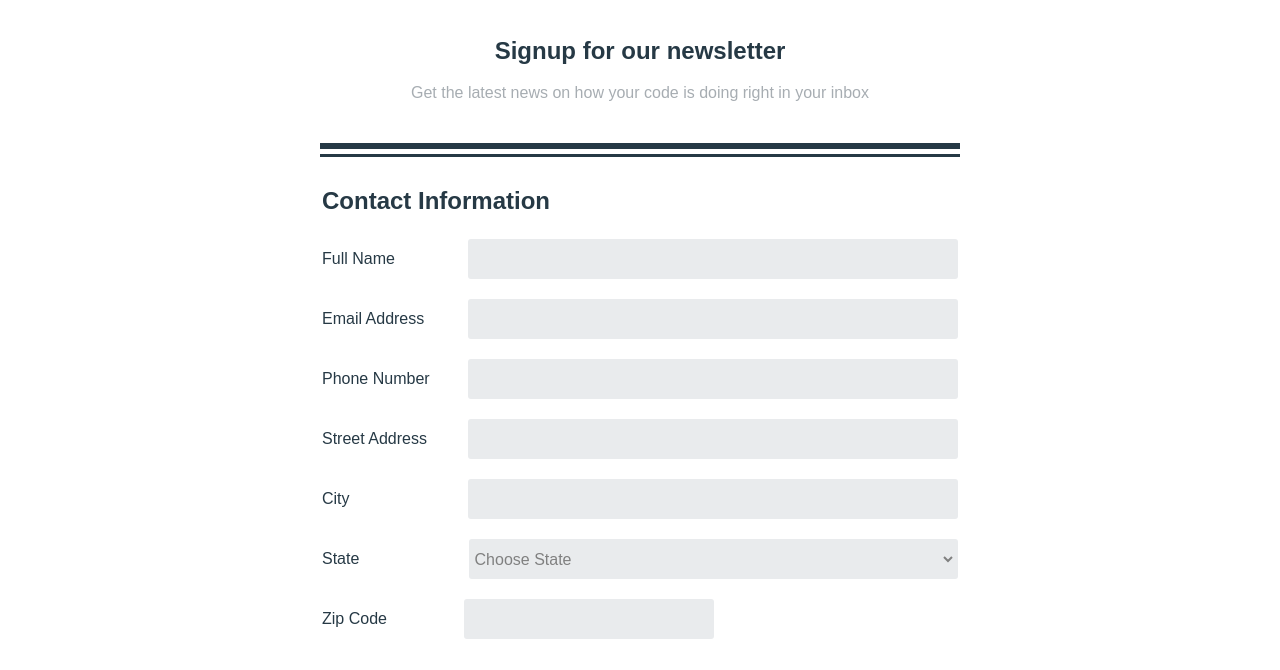
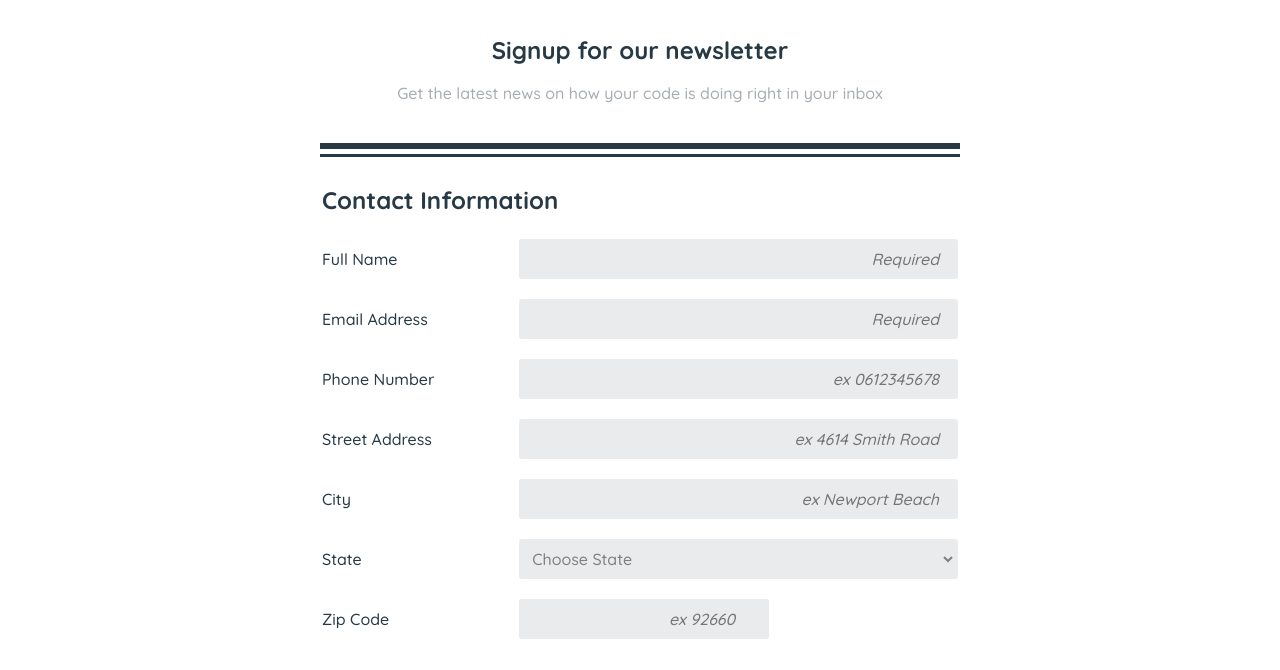
Before and after one commit to EskesJ/fewd-techdegree-unit3, a plain HTML site: page index.html in a window 1280 px wide. Shown: the part 130-800 px from the top of the page. Drawn offline with Linux system fonts and the light colour scheme.

Commit message:
added placeholders and some more styles, also tried to group  related code together as to not to repeat  to  much code

```diff
--- a/css/style.css
+++ b/css/style.css
@@ -39,6 +39,7 @@ textarea {
 textarea,
 select {
   background-color: #e9ebed;
+  padding: 7px;
   border-radius: 3px;
   width: 100%;
 }
@@ -48,13 +49,38 @@ legend {
   font-weight: bold;
 }
 
-/*------ Pseudo class------ */
+/*------ Pseudo------ */
 .contact-field input:hover,
 .contact-field-zip input:hover,
 select:hover,
 textarea:hover {
 border-color: #263945;
 }
+
+.contact-field input[type],
+.contact-field select,
+.contact-field-zip input[type],
+textarea {
+  box-shadow: none;
+  transition: box-shadow 1s;
+}
+
+.contact-field input[type]:focus,
+.contact-field select:focus,
+textarea:focus {
+  box-shadow: inset 0 0 10px #263945;
+}
+
+.contact-field-zip input[type]:focus {
+  box-shadow: inset 0 0 10px #263945;
+}
+
+input::placeholder {
+  text-align: right;
+  font-style: italic;
+  padding-right: 10px;
+}
+
 
 /*------ HEADER ONLY ------ */
 
@@ -110,7 +136,7 @@ label:first-of-type {
 
 .contact label {
   display: block;
-  margin: 20px 0 10px 20px;
+  margin: 20px 0 10px;
 }
 
 
@@ -162,7 +188,7 @@ textarea {
   padding: 10px;
 }
 
-/*------ submit buttton------ */
+/*------ submit buttton style and hover/focus state------ */
 
 button[type="submit"] {
   background-color: #2BB4FF;
@@ -172,7 +198,17 @@ button[type="submit"] {
   width: 100%;
   height: 60px;
   margin-top: 40px;
+  box-shadow: none;
+  transition: box-shadow 1s, background-color 1s;
 }
+
+
+button[type="submit"]:hover,
+button[type="submit"]:focus {
+    background-color: #263945;
+    box-shadow: inset 0 0 10px white;
+}
+
 
 /*------ footer------ */
 
@@ -183,7 +219,7 @@ button[type="submit"] {
   text-align: center;
   color: #A7ADB2;
   font-style: italic;
-  margin-top: 45px;
+  margin-top: 25px;
 }
 
 
@@ -219,27 +255,40 @@ button[type="submit"] {
     justify-content: space-between;
   }
 
+  .contact-field input,
+  select {
+    width: 69%;
+  }
+
   .contact-field-zip input[type="number"] {
     width: 250px;
     flex-direction: row;
     position: relative;
-    right: 7.7%;
+    left: 1%;
   }
 
   .contact input[type],
   .contact-field select {
+    margin-right: 0px;
+    transition: margin-right 2s, box-shadow 1s;
+  }
+
+  .contact-field-zip input[type] {
     margin-left: 0px;
-    box-shadow: none;
-    transition: margin-left 2s, box-shadow 1s;
+    transition: margin-left 2s,box-shadow 1s;
   }
+
 
 
   /*------ Pseudo class Media Query------ */
 
-  .contact input[type]:focus,
+  .contact-field input[type]:focus,
   .contact-field select:focus {
-    margin-left:-30px;
-    box-shadow: inset 0 0 10px #263945;
+    margin-right: 6%;
 }
 
+  .contact-field-zip input[type]:focus {
+    margin-left: -3%;
+  }
+
 }
--- a/index.html
+++ b/index.html
@@ -5,7 +5,7 @@
     <link rel="stylesheet" href="css/style.css">
     <link rel="stylesheet" href="css/normalize.css">
     <meta name="viewport" content="width=device-width, initial-scale=1.0">
-    <link href="https://fonts.googleapis.com/css?family=Abril+Fatface" rel="stylesheet">
+    <link href="https://fonts.googleapis.com/css?family=Quicksand:500,700" rel="stylesheet">
   </head>
 
   <body>
@@ -27,32 +27,32 @@
 
                   <div class="contact-field">
                     <label for="name">Full Name</label>
-                    <input type="text" id="name" name="user_name">
+                    <input type="text" id="name" name="user_name"  placeholder="Required" required>
                   </div>
 
                   <div class="contact-field">
                     <label for="e-mail">Email Address</label>
-                    <input type="email" id="e-mail" name="user_email">
+                    <input type="email" id="e-mail" name="user_email" placeholder="Required" required>
                   </div>
 
                   <div class="contact-field">
                     <label for="phonenumber">Phone Number</label>
-                    <input type="tel" id="phonenumber" name="user_phonenumber">
+                    <input type="tel" id="phonenumber" name="user_phonenumber" placeholder="ex 0612345678" required>
                   </div>
 
                   <div class="contact-field">
                     <label for="street-address">Street Address</label>
-                    <input type="text" id="street-address" name="user_street-address">
+                    <input type="text" id="street-address" name="user_street-address" placeholder="ex 4614 Smith Road" required>
                   </div>
 
                   <div class="contact-field">
                     <label for="city">City</label>
-                    <input type="text" id="city" name="user_city">
+                    <input type="text" id="city" name="user_city" placeholder="ex Newport Beach" required>
                   </div>
 
                   <div class="contact-field">
                     <label for="state">State</label>
-                    <select name="user_state" id="state">
+                    <select name="user_state" id="state" required>
                       <option value="">Choose State</option>
                       <option value="Alabama">Alabama</option>
                       <option value="Alaska">Alaska</option>
@@ -64,7 +64,7 @@
 
                     <div class="contact-field-zip">
                     <label for="zip-code">Zip Code</label>
-                    <input type="number" id="zip-code" name="user_zip-code">
+                    <input type="number" id="zip-code" name="user_zip-code" placeholder="ex 92660" required>
                   </div>
 
                 </fieldset>
@@ -76,11 +76,11 @@
                   <div class="checkbox">
                     <label class="check-radio"> Select the newsletter you would like to receive</label>
                     <input type="checkbox" id="HTML" value="HTML-newsletter"
-                    name="user_HTML"><label for="HTML">HTML News</label><br>
+                    name="user_newsletter"><label for="HTML">HTML News</label><br>
                     <input type="checkbox" id="CSS" value="CSS-newsletter"
-                    name="user_CSS"><label for="CSS">CSS News</label><br>
+                    name="user_newsletter"><label for="CSS">CSS News</label><br>
                     <input type="checkbox" id="Javascript" value="Javascript-newsletter"
-                    name="user_Javascript"><label for="Javascript">Javascript News</label>
+                    name="user_newsletter"><label for="Javascript">Javascript News</label>
                   </div>
                   <div class="radio">
                     <label class="check-radio">Newsletter Format</label>
```
